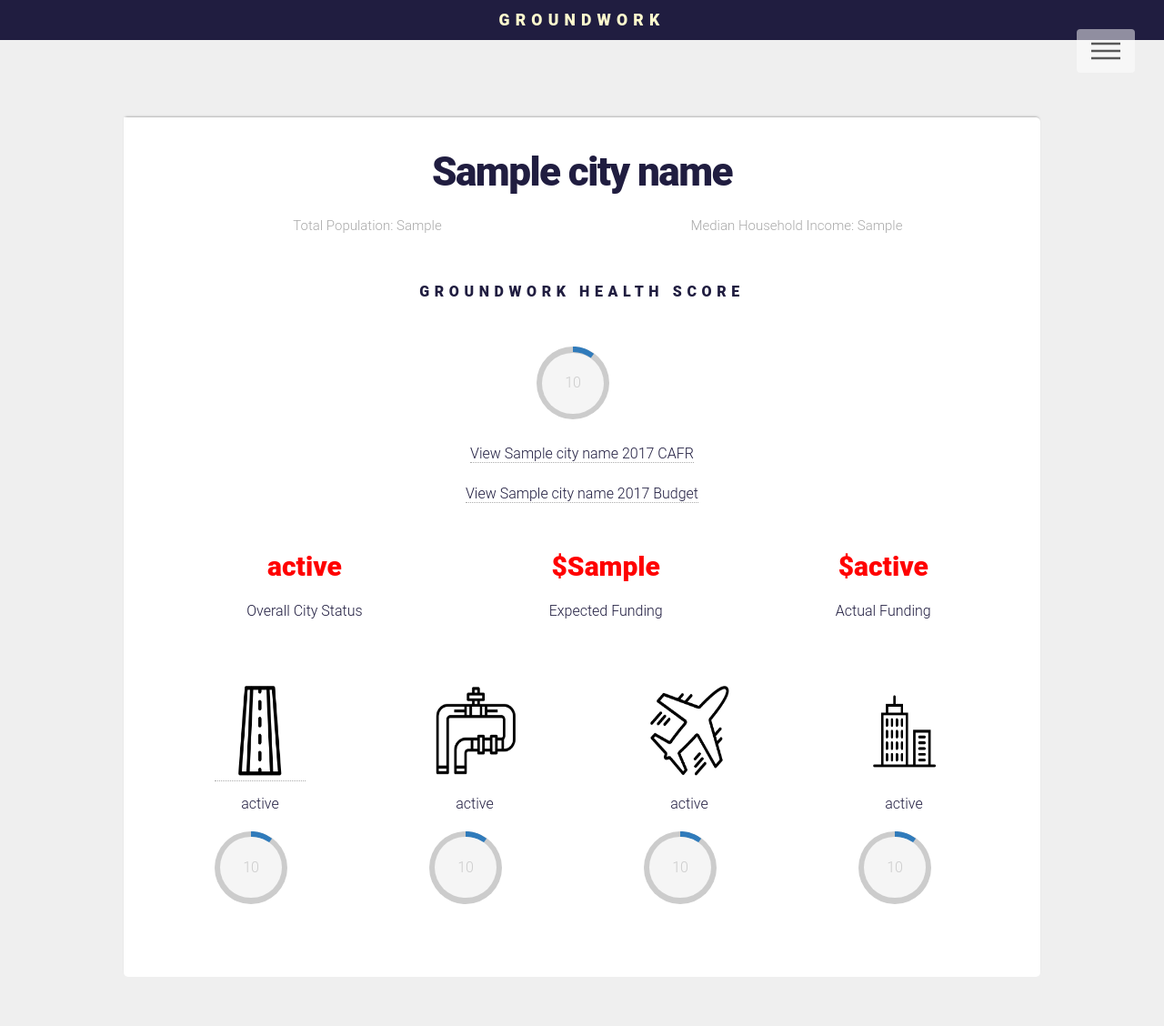
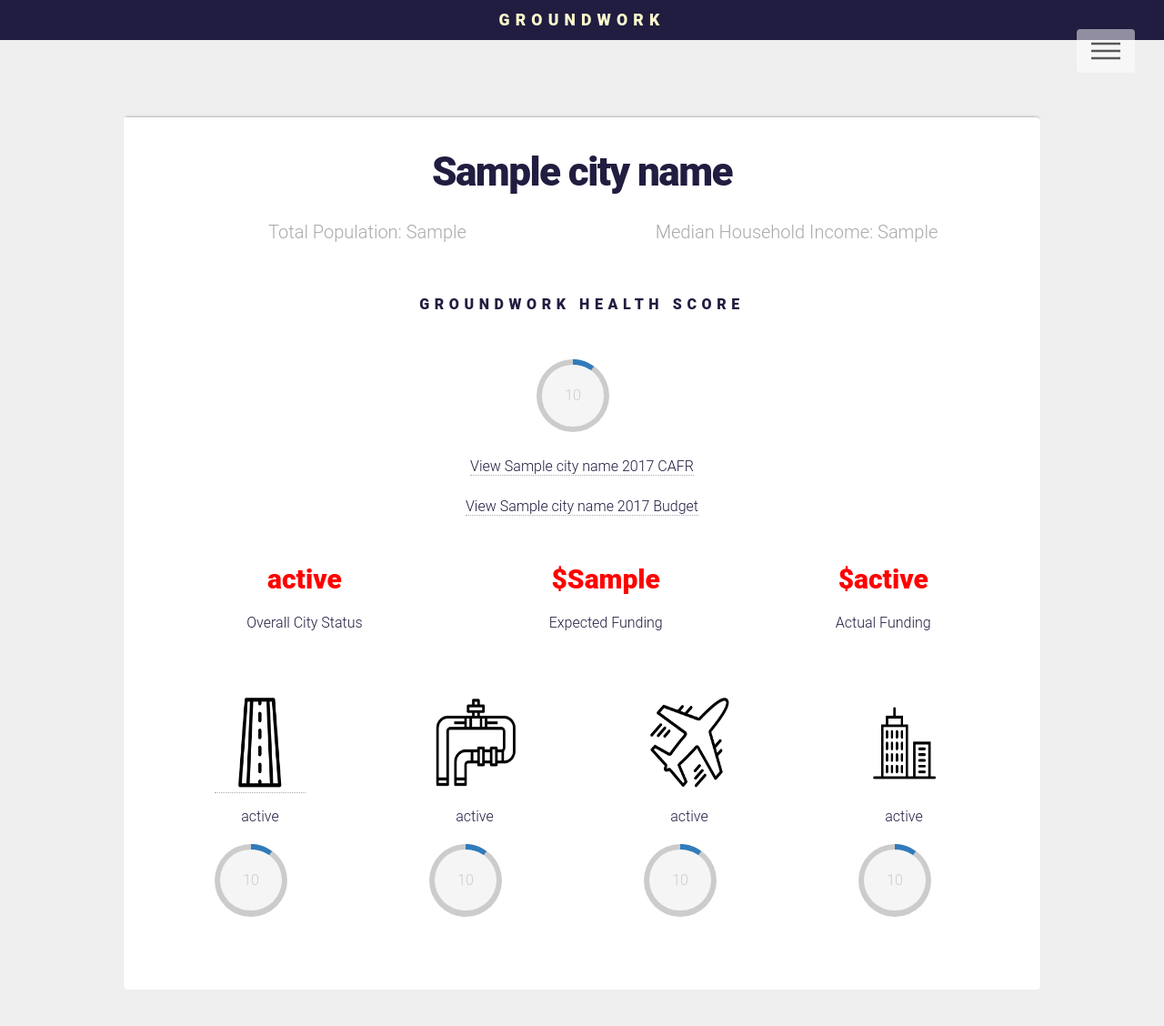
Before and after one commit to carolinapeisch/groundwork_sprint_3_django, a Django app: template howdy/templates/city_overview.html in a window 1280 px wide. Shown: the top 1128 px of the page at 91% size. Run offline with Django 3.2, Linux system fonts and the light colour scheme; the template is opened without the code that fills it: most values are stand-ins (such as "Sample title", 1, 10 or a date in 2020); some libraries are stand-ins or nearby versions.

Commit message:
front end details fixed

```diff
--- a/howdy/noopur_real_data.csv
+++ b/howdy/noopur_real_data.csv
@@ -282,7 +282,7 @@
 280,Spencer,0,0,0,0,0,0,0,0,0,0,0,0,0,0,2364359.448,9457437.792,0,9457437.792,0,0,0,0
 281,Southborough,0,0,0,0,0,0,0,0,0,0,0,0,0,0,2049713.82,8198855.28,0,8198855.28,0,0,0,0
 282,Southbridge,0,0,0,0,0,0,0,0,0,0,0,0,0,0,2393189.04,9572756.16,0,9572756.16,0,0,0,0
-283,Springfield,Underfunded,8,"589,970,000","7,374,625,000",n/a,0,underfunded,30,underfunded,8,underfunded,50,"$1,347,929 ","$16,184,112 ","17,532,040.68","70,128,162.72",0,"70,128,162.72","154,074","$35,742 ",https://www.springfield-ma.gov/finance/fileadmin/comptroller/Comprehensive_Annual_Financial_Report/Springfield_FY2017_CAFR.pdf,https://www.springfield-ma.gov/finance/fileadmin/budget/2017/Final_FY17_Adopted_6.30.16.pdf
+283,Springfield,Underfunded,8,"589,970,000","7,374,625,000",n/a,0,underfunded,30,underfunded,8,underfunded,50,"$1,347,929 ","$16,184,112 ","$17,532,040.68","70,128,162.72",0,"70,128,162.72","154,074","$35,742 ",https://www.springfield-ma.gov/finance/fileadmin/comptroller/Comprehensive_Annual_Financial_Report/Springfield_FY2017_CAFR.pdf,https://www.springfield-ma.gov/finance/fileadmin/budget/2017/Final_FY17_Adopted_6.30.16.pdf
 284,Southampton,0,0,0,0,0,0,0,0,0,0,0,0,0,0,1952800.74,7811202.96,0,7811202.96,0,0,0,0
 285,Shutesbury,0,0,0,0,0,0,0,0,0,0,0,0,0,0,701066.388,2804265.552,0,2804265.552,0,0,0,0
 286,Somerset,0,0,0,0,0,0,0,0,0,0,0,0,0,0,2822971.14,11291884.56,0,11291884.56,0,0,0,0
--- a/howdy/templates/city_overview.html
+++ b/howdy/templates/city_overview.html
@@ -61,10 +61,10 @@
 							<!--<h1>{{city_name}}</h1>-->
 								<table style="width:100%; table-layout:fixed">
 									<tr>
-										<td style="font-size: 15px; color:#A9A9A9">
+										<td style="font-size: 20px; color:#A9A9A9">
                                             Total Population:  {{city_population}}
 										</td>
-										<td style="font-size: 15px; color:#A9A9A9">
+										<td style="font-size: 20px; color:#A9A9A9">
                                             Median Household Income: {{city_median_household_income}}
 										</td>
 									</tr>
--- a/howdy/templates/city_roads_drilldown.html
+++ b/howdy/templates/city_roads_drilldown.html
@@ -70,6 +70,10 @@
 									</div>
 								</div>
 										</div>
+									<br>
+									<br>
+									<br>
+									<br>
 
                             <table style="width:100%" >
 							  <tr>
```
